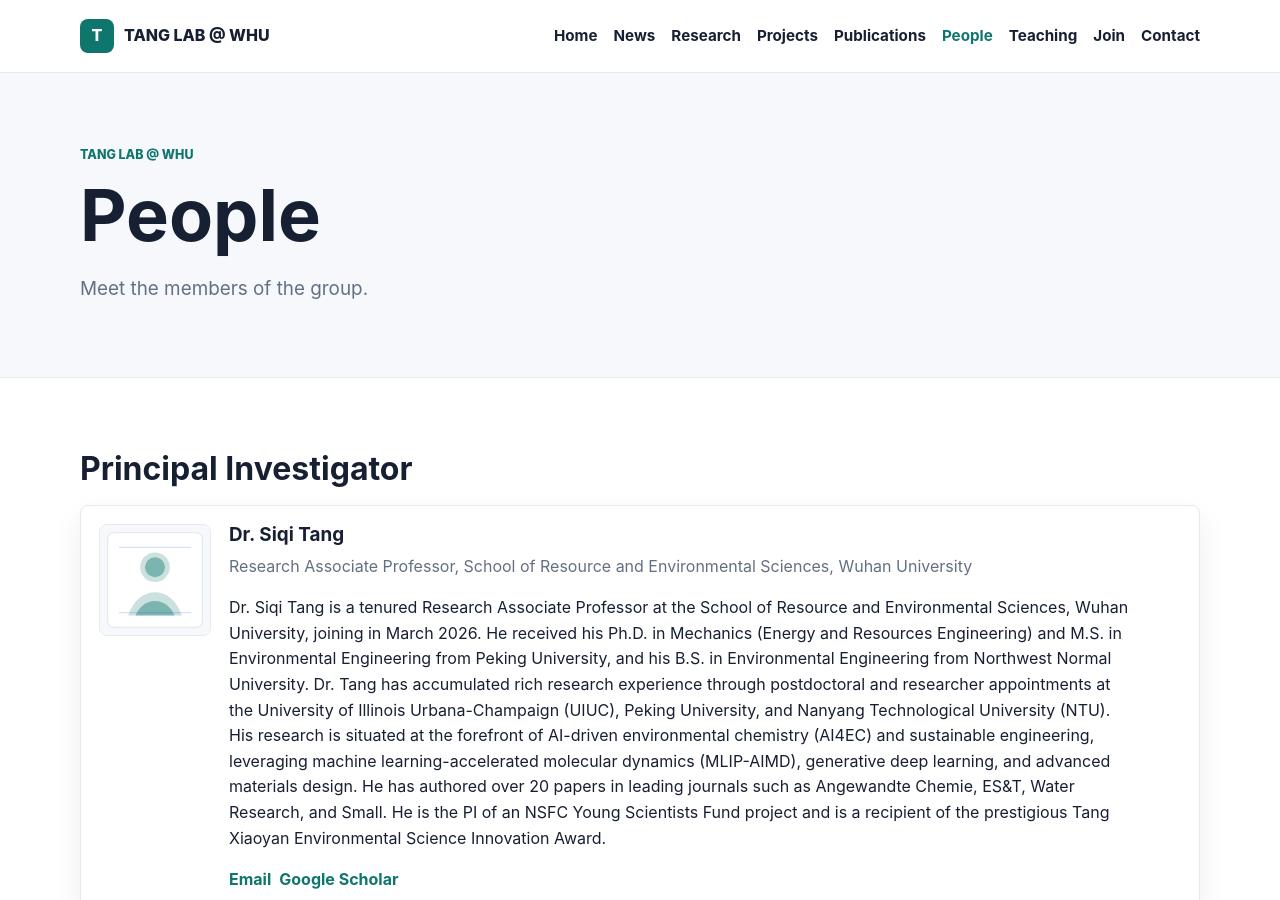
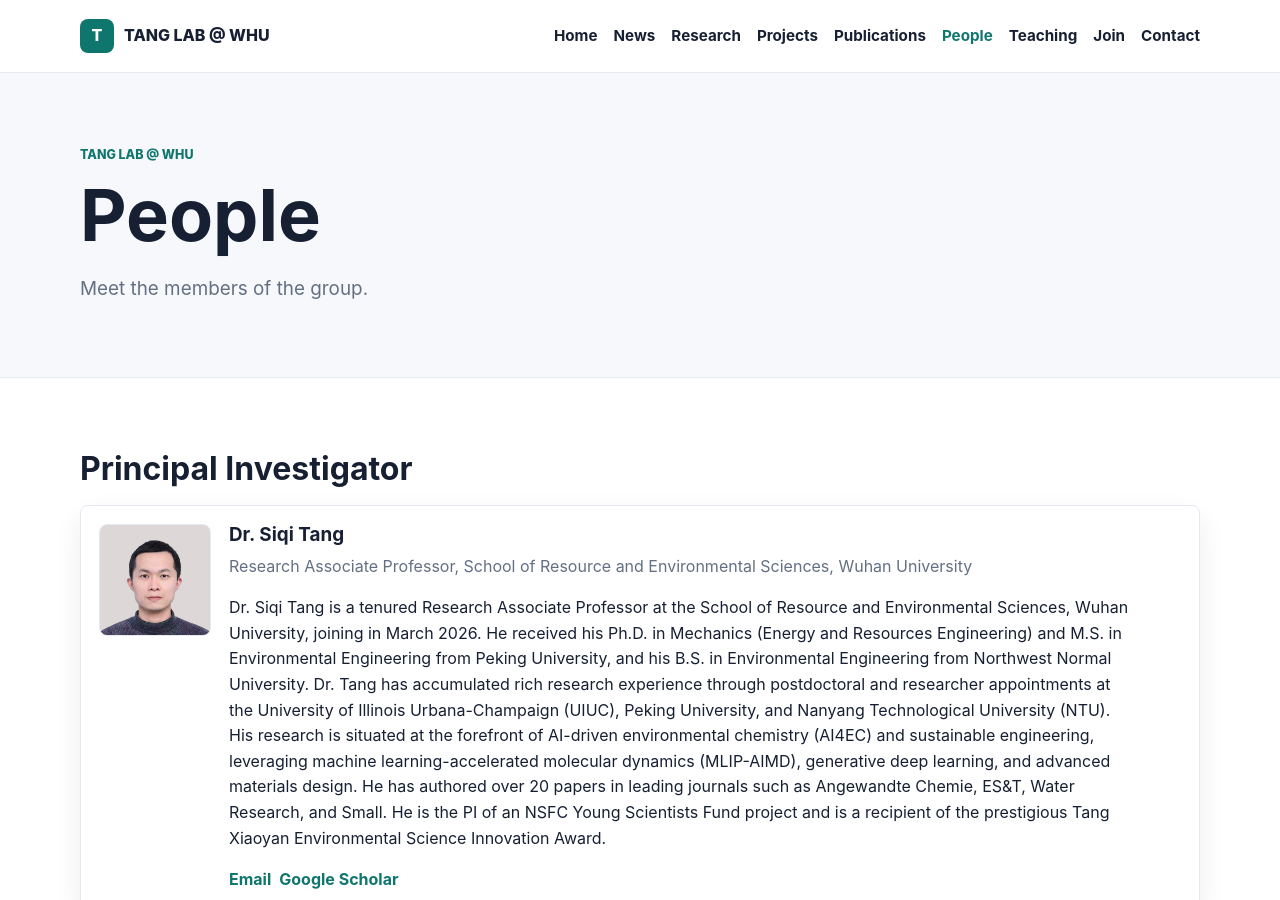
Before and after one commit to TANG-LAB-WHU/tanglab.github.io, a Jekyll site: the page built from pages/people.html, in a window 1280 px wide and 900 px high. Built offline with Jekyll 4.4.1, drawn with Linux system fonts in a browser that asks for light colours.

Commit message:
chore(security): untrack sensitive resume pdf, update gitignore with exclusions, and set PI profile image

```diff
--- a/_data/people.yml
+++ b/_data/people.yml
@@ -2,7 +2,7 @@ principal_investigator:
   - name: "Dr. Siqi Tang"
     role: "Research Associate Professor"
     affiliation: "School of Resource and Environmental Sciences, Wuhan University"
-    image: "/assets/img/people/profile-placeholder.svg"
+    image: "/assets/img/people/Tang_Image.jpg"
     email: "siqit@outlook.com"
     website: ""
     google_scholar: "https://scholar.google.com/citations?user=3khMcpsAAAAJ"
```
Also changed, not shown: assets/img/people/Tang_Image.jpg (added), 2 other files.
